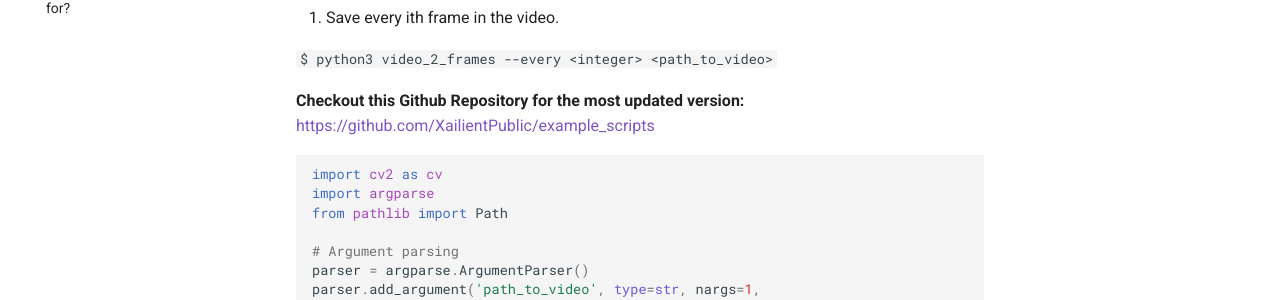
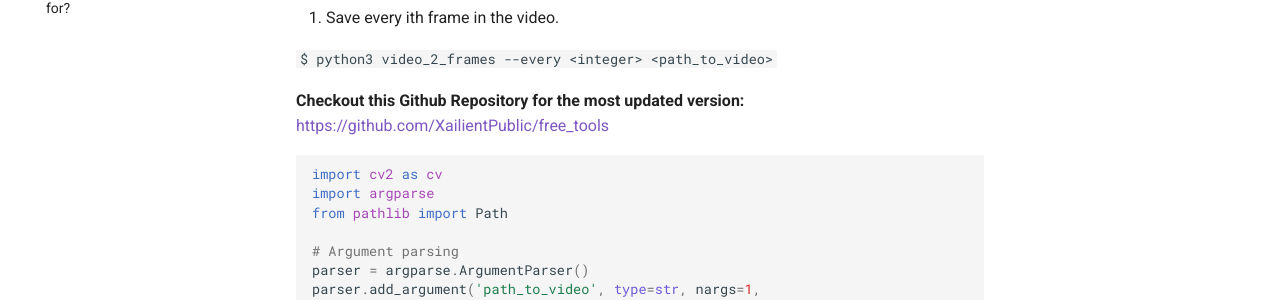
Before and after one commit to xailient-public/docs, an MkDocs documentation site: the page built from docs/free_tools.md, in a window 1280 px wide and 900 px high. Shown: the part 418-718 px from the top of the window. Built offline with MkDocs 1.6.1 and Material for MkDocs 9.7.7, drawn with Linux system fonts in a browser that asks for light colours; part of the change alters nothing that is shown.

Commit message:
updated github link

````diff
--- a/docs/free_tools.md
+++ b/docs/free_tools.md
@@ -16,7 +16,7 @@ This python script allows developers to either:
 `$ python3 video_2_frames --every <integer> <path_to_video>`
 
 **Checkout this Github Repository for the most updated version:**
-[https://github.com/XailientPublic/example_scripts](https://github.com/XailientPublic/example_scripts)
+[https://github.com/XailientPublic/free_tools](https://github.com/XailientPublic/free_tools)
 
 
 ``` python3
````
